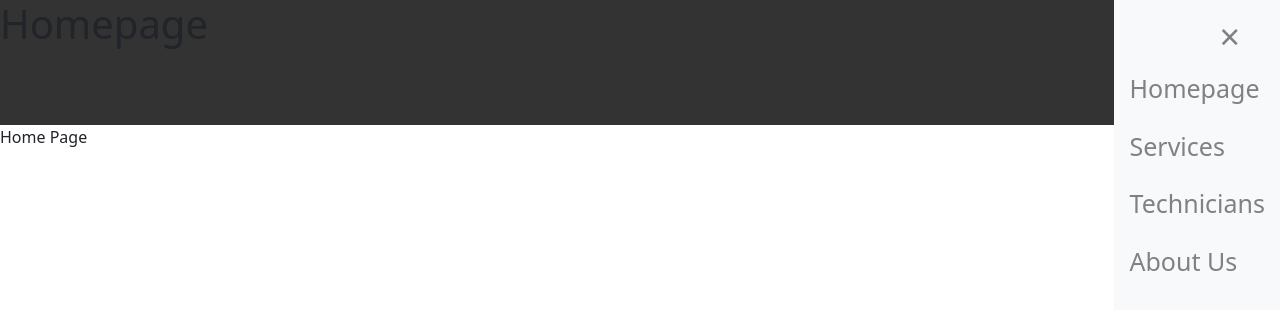
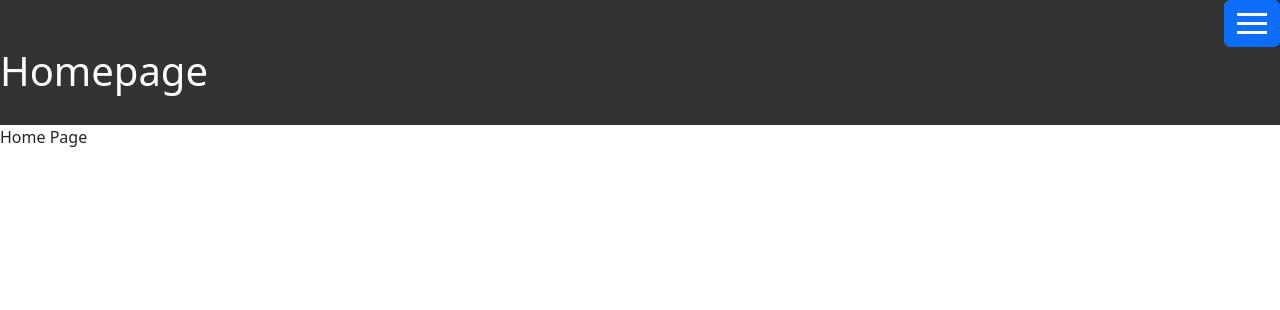
Before and after one commit to SEG3125-A/Group1-Lab8, a React (Create React App) app in the folder repairtech/: page / in a window 1280 px wide. Shown: the top 310 px of the page. Built offline with nearby package versions, Linux system fonts and the light colour scheme.

Commit message:
brought back navbar button

```diff
--- a/repairtech/src/App.css
+++ b/repairtech/src/App.css
@@ -156,3 +156,16 @@
   margin-left: auto;
   margin-right: auto;
 }
+
+/* App.css */
+.navbar-container {
+  display: flex;
+  justify-content: center;
+  align-items: center;
+  height: 80px; /* Adjust the height as needed */
+  background-color: #333; /* Background color of the title band */
+}
+
+.page-title {
+  color: white;
+}
--- a/repairtech/src/Navbar.js
+++ b/repairtech/src/Navbar.js
@@ -1,12 +1,24 @@
-// Navbar.js
-import React, { useEffect, useState } from 'react';
+import React, { useState, useEffect } from 'react';
 import { Link, useLocation } from 'react-router-dom';
+import 'bootstrap/dist/css/bootstrap.min.css';
 
-function Navbar() {
+function Navbar({ closeNavbar }) {
   const location = useLocation();
+  const [isNavExpanded, setIsNavExpanded] = useState(false);
   const [pageTitle, setPageTitle] = useState('');
 
-  // Update the page title whenever the location changes
+  // Function to close the navbar when a link is clicked
+  const handleNavLinkClick = () => {
+    setIsNavExpanded(false);
+    if (closeNavbar) closeNavbar();
+  };
+
+  // Function to handle hamburger button click
+  const handleButtonClick = () => {
+    setIsNavExpanded(!isNavExpanded);
+  };
+
+  // Update page title when the location changes
   useEffect(() => {
     switch (location.pathname) {
       case '/Pages/Homepages.js':
@@ -30,19 +42,23 @@ function Navbar() {
 
   return (
     <>
+      <div className='menu-button'>
+        <button className="btn btn-primary hamburger-btn" onClick={handleButtonClick}>
+          <div className="hamburger-line"></div>
+          <div className="hamburger-line"></div>
+          <div className="hamburger-line"></div>
+        </button>
+      </div>
+      <div className={`sidebar bg-light ${isNavExpanded ? 'expanded' : 'collapsed'}`} style={{ width: isNavExpanded ? '250px' : '0', transition: '0.3s' }}>
+        <a href="#" className="closebtn" onClick={() => setIsNavExpanded(false)}>&times;</a>
+        {/* Use handleNavLinkClick to close navbar on click */}
+        <Link to="/Pages/Homepages.js" onClick={handleNavLinkClick}>Homepage</Link>
+        <Link to="/Pages/Services.js" onClick={handleNavLinkClick}>Services</Link>
+        <Link to="/Pages/Technicians.js" onClick={handleNavLinkClick}>Technicians</Link>
+        <Link to="/Pages/AboutUs.js" onClick={handleNavLinkClick}>About Us</Link>
+      </div>
       <div className="title-band">
         <h1 className="page-title">{pageTitle}</h1>
-      </div>
-      <div className='menu-button'>
-          {/* Your hamburger button code here */}
-      </div>
-      <div className={`sidebar bg-light`}>
-        <a href="#" className="closebtn">&times;</a>
-        {/* Use handleNavLinkClick to close navbar on click */}
-        <Link to="/Pages/Homepages.js">Homepage</Link>
-        <Link to="/Pages/Services.js">Services</Link>
-        <Link to="/Pages/Technicians.js">Technicians</Link>
-        <Link to="/Pages/AboutUs.js">About Us</Link>
       </div>
     </>
   );
```
